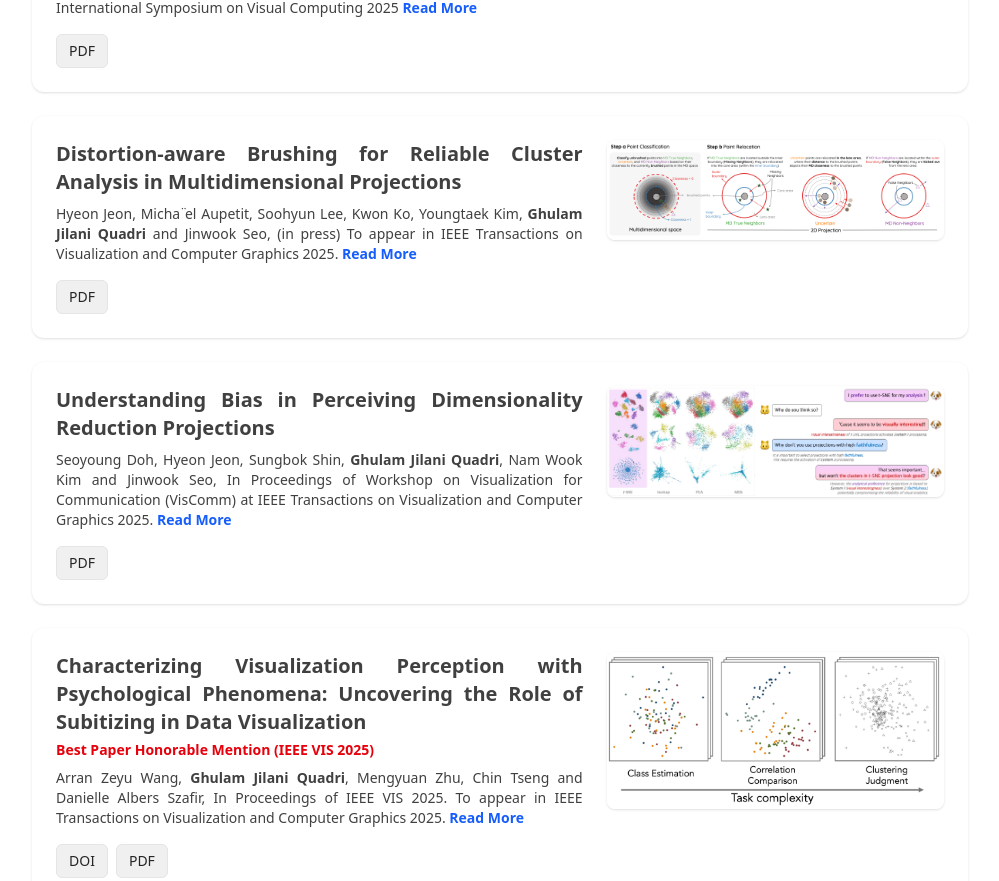
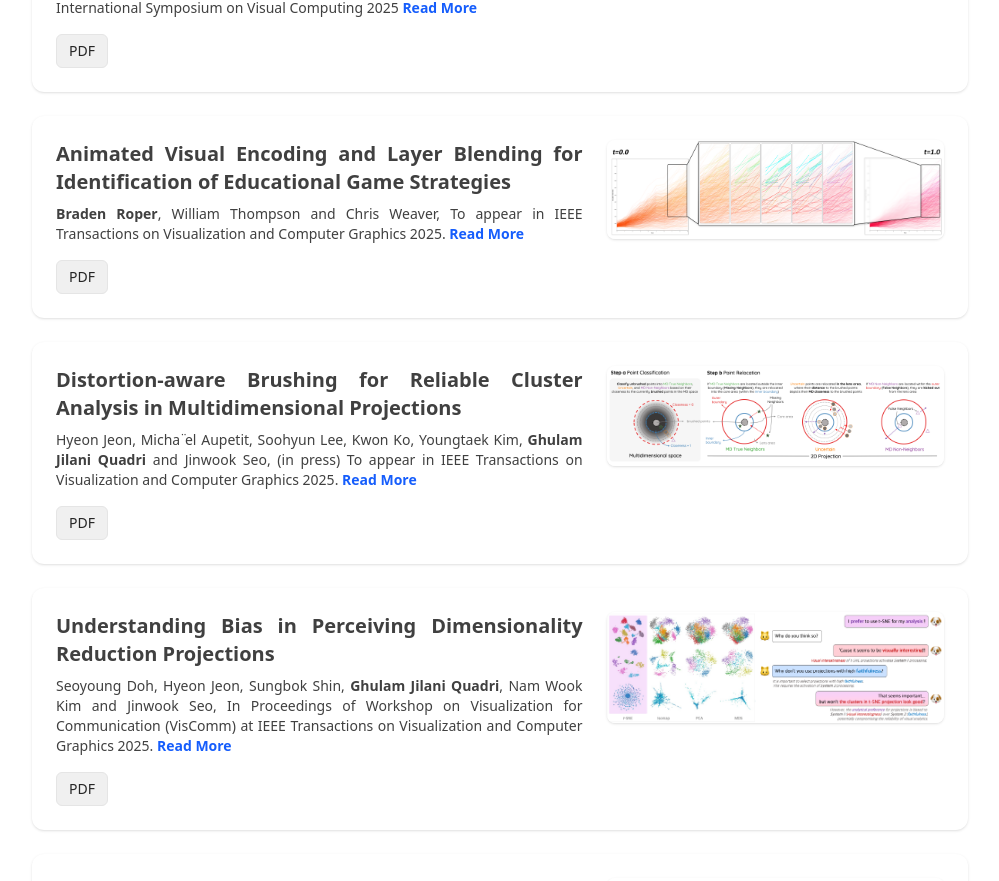
Before and after one commit to nischaldinesh/div_lab_website, a Next.js app: page /publications in a window 1280 px wide. Shown: the part 2053-2934 px from the top of the page, without its empty margins (240-1239 px from the left). Built offline with nearby package versions, Linux system fonts and the light colour scheme.

Commit message:
Update publications

```diff
--- a/data/publications.ts
+++ b/data/publications.ts
@@ -381,6 +381,53 @@ practitioners choosing visualization strategies for dense temporal data.`,
     },
   },
   // 2025
+    {
+    slug: "visual-edugame",
+    year: 2025,
+    title:
+      "Animated Visual Encoding and Layer Blending for Identification of Educational Game Strategies",
+    authors: [
+      { name: "Braden Roper", highlight: true },
+      { name: "William Thompson" },
+      { name: "Chris Weaver" },
+
+    ],
+    venue:
+      "To appear in IEEE Transactions on Visualization and Computer Graphics 2025.",
+    image: { src: "/publications/edugame.png", alt: "Distortion Image" },
+    links: [
+      {
+        label: "PDF",
+        href: "https://ieeexplore.ieee.org/stamp/stamp.jsp?tp=&arnumber=11298798",
+      },
+    ],
+    detail: {
+      hero: {
+        src: "/publications/edugame.png",
+        alt: "Educational Game Image",
+      },
+      pdf: "",
+      abstract: `Game-Based Learning has proven to be an effective method for enhancing engagement with educational material. However, gaining a
+deeper understanding of player strategies remains challenging. Sequential game-state and action-based tracking tools often gather extensive data that can be difficult to interpret as long-term strategy.
+This data presents unique problems to visualization, as it can be
+fairly natural, noisy data but is constrained within synthetic, controlled environments, leading to issues such as overplotting which
+can make interpretation complicated. We propose an animated visual encoding tool that utilizes kinetic visualization to address these
+issues. This tool enables researchers to construct animated data narratives through the configuration of parameter interpolation curves
+and blending layers. Finally, we demonstrate the usefulness of the
+tool while addressing specific interests as outlined by a domain expert collaborator.`,
+      bibtex: `@INPROCEEDINGS{11298798,
+  author={Roper, Braden and Thompson, William and Weaver, Chris},
+  booktitle={2025 IEEE Visualization and Visual Analytics (VIS)},
+  title={Animated Visual Encoding and Layer Blending for Identification of Educational Game Strategies},
+  year={2025},
+  volume={},
+  number={},
+  pages={316-320},
+  keywords={Interpolation;Visual analytics;Data visualization;Games;Encoding;Kinetic theory;Noise measurement;Kinetic visualization;kinetic queries;animated encoding;game-based learning},
+  doi={10.1109/VIS60296.2025.00069}}
+}`,
+    },
+  },
   {
     slug: "distortion-aware",
     year: 2025,
```
Also changed, not shown: public/publications/edugame.png (added).
